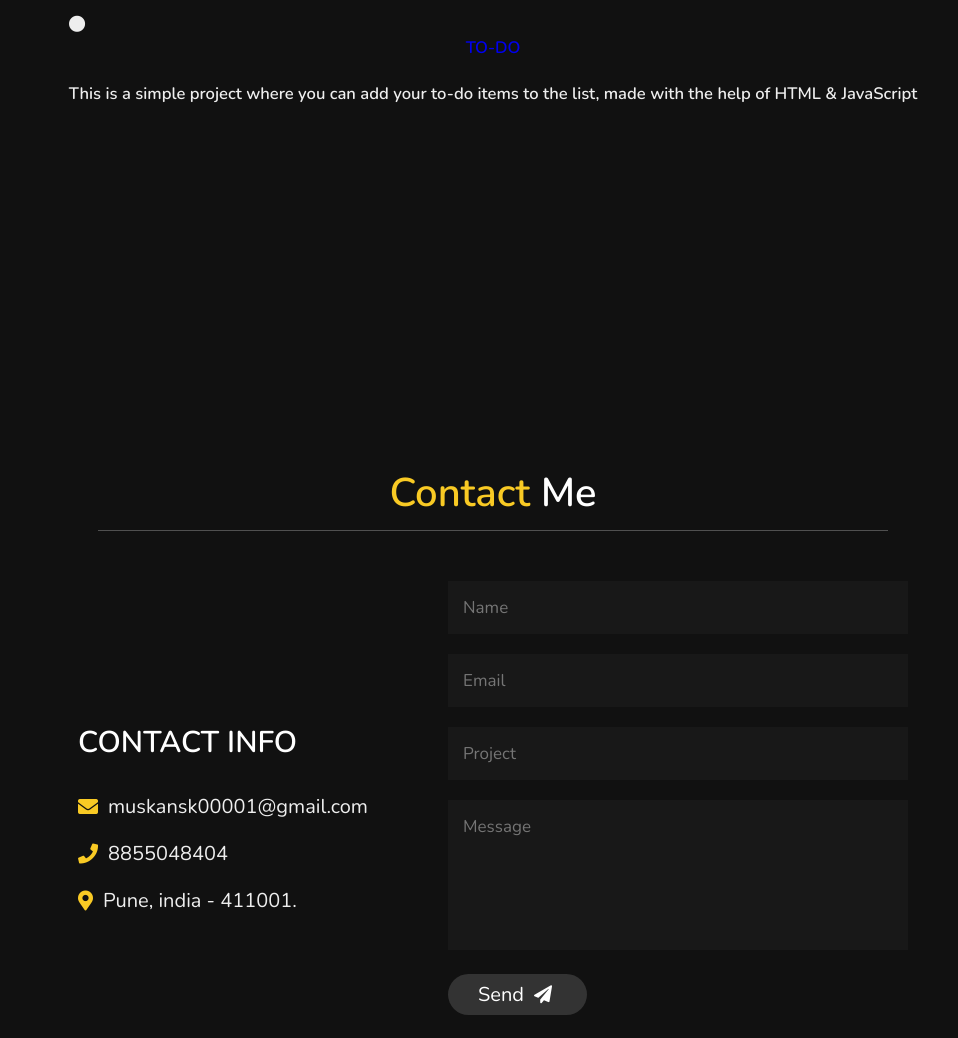
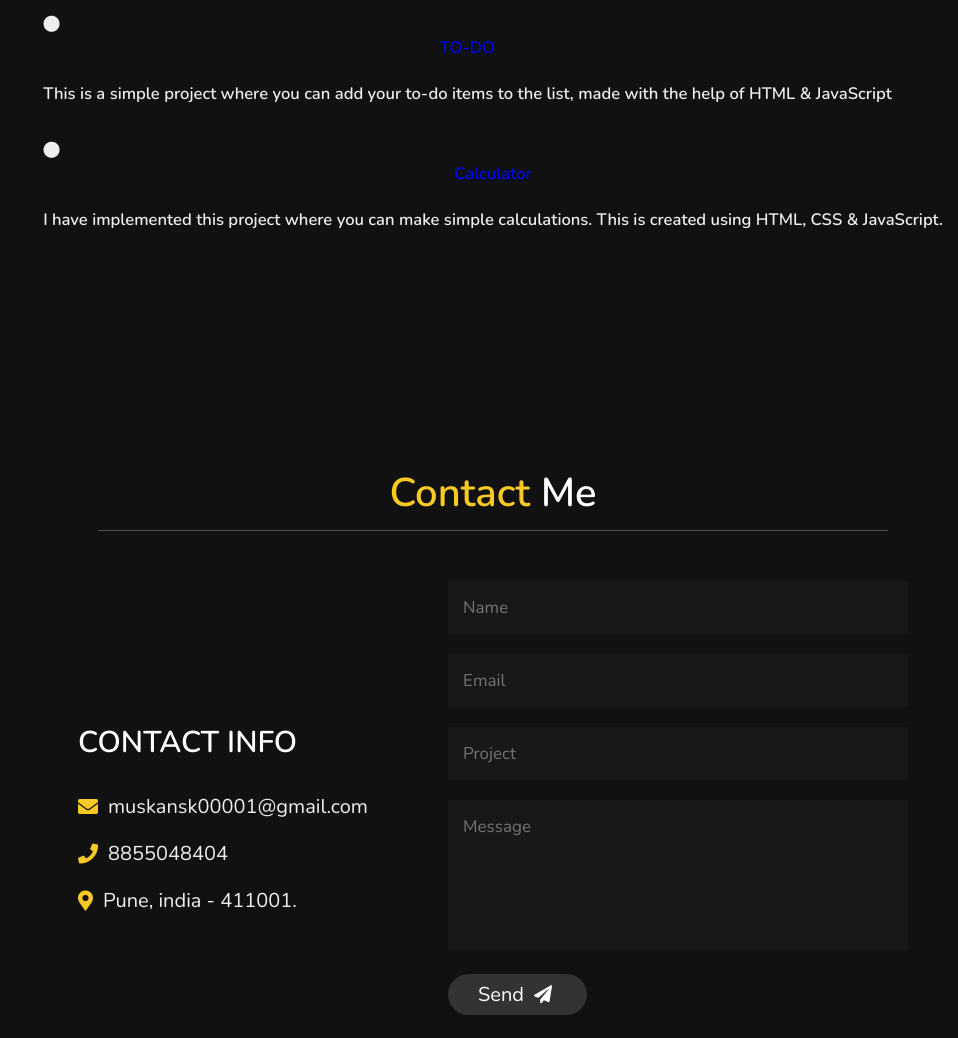
Before and after one commit to muskan381/portfolio, a plain HTML site: page index.html in a window 1280 px wide. Shown: the part 2754-3792 px from the top of the page, without its empty margins (322-1280 px from the left). Drawn offline with nearby package versions, Linux system fonts and the light colour scheme; files whose address does not match are found by name.

Commit message:
Update index.html

```diff
--- a/index.html
+++ b/index.html
@@ -143,6 +143,16 @@
                     </h5>
                 </div>
                 <br>
+                <div class="infoo">
+                    <h5><i class="fas fa-circle"></i>
+                        <a href="https://muskan381.github.io/calculator.github.io/">
+                            <center>Calculator<center>
+                                <a/><br>I have implemented this project where you can make simple calculations. This is created using HTML, CSS & JavaScript.
+<h5>
+    </div>
+                                <br>
+
+
 <!--                 <div class="infoo">
                     <h5><i class="fas fa-envelope"></i>
                         <a href="https://muskan381.github.io/weather.github.io/">
```
